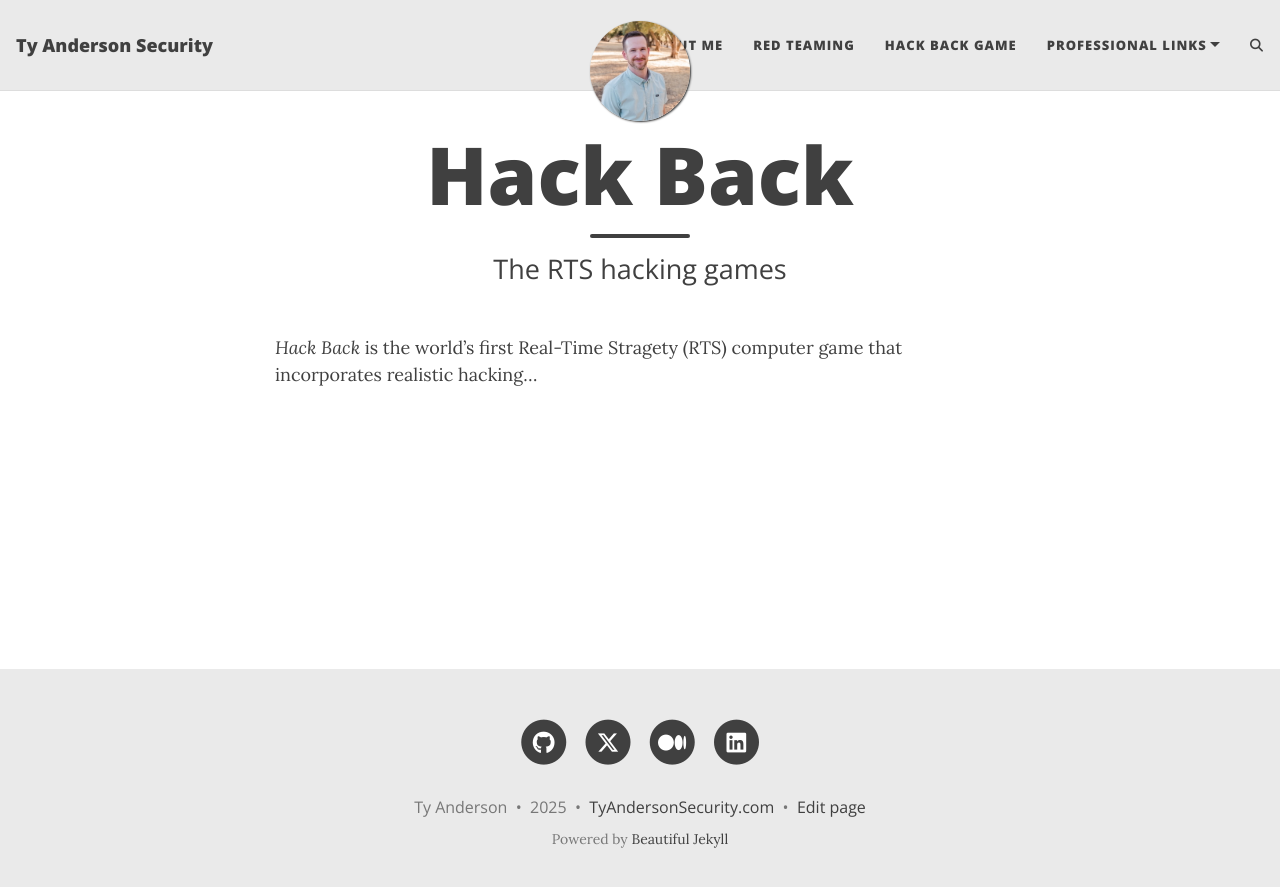
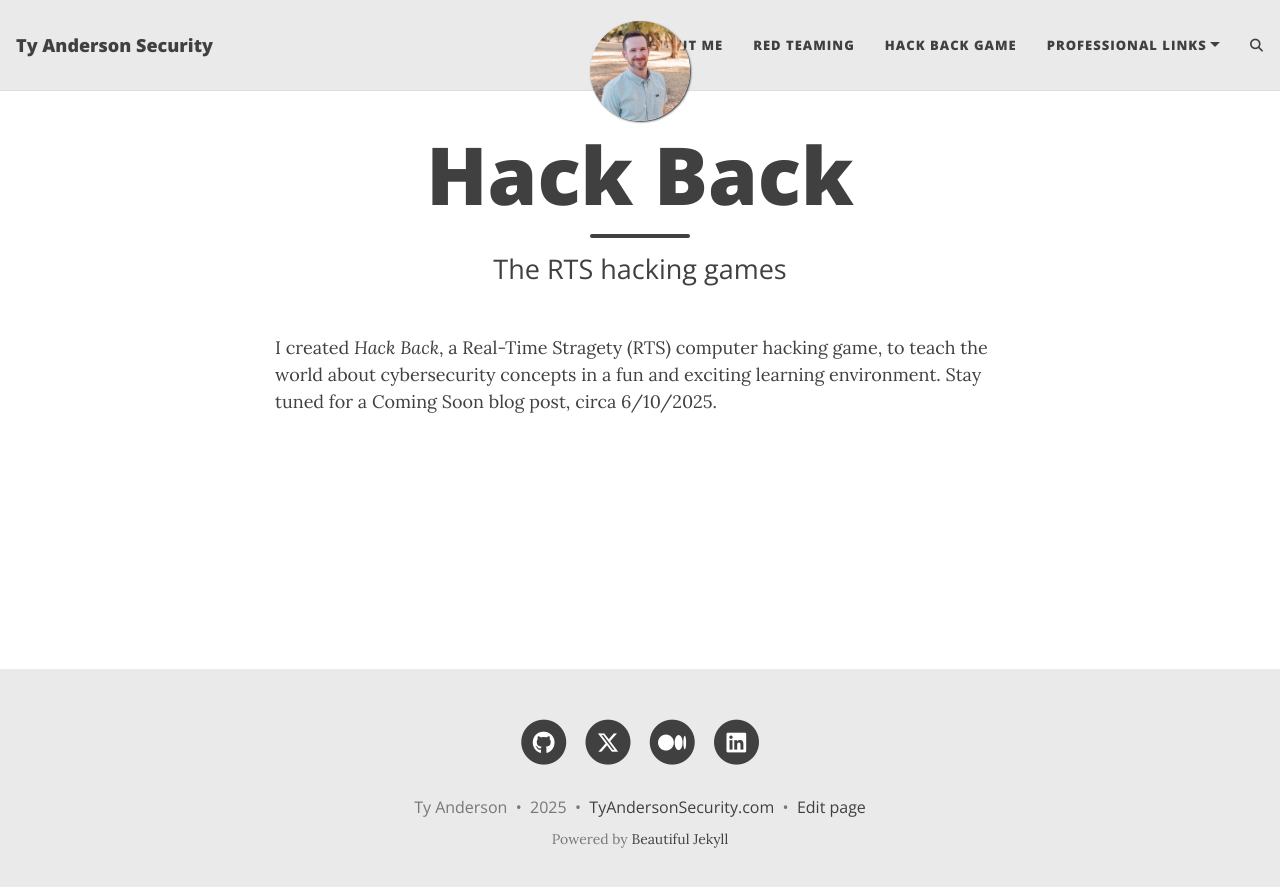
Before and after one commit to minispooner/minispooner.github.io, a Jekyll site: the page built from pages/hackbackgame.md, in a window 1280 px wide. Shown: the top 887 px of the page. Built offline with Jekyll 4.4.1, drawn with Linux system fonts in a browser that asks for light colours; comment, search, counter and statistics services are not loaded.

Commit message:
Update Hack Back game page

```diff
--- a/pages/hackbackgame.md
+++ b/pages/hackbackgame.md
@@ -5,4 +5,4 @@ subtitle: The RTS hacking games
 permalink: /hackbackgame
 ---
 
-_Hack Back_ is the world's first Real-Time Stragety (RTS) computer game that incorporates realistic hacking...
+I created _Hack Back_, a Real-Time Stragety (RTS) computer hacking game, to teach the world about cybersecurity concepts in a fun and exciting learning environment. Stay tuned for a Coming Soon blog post, circa 6/10/2025.
```
